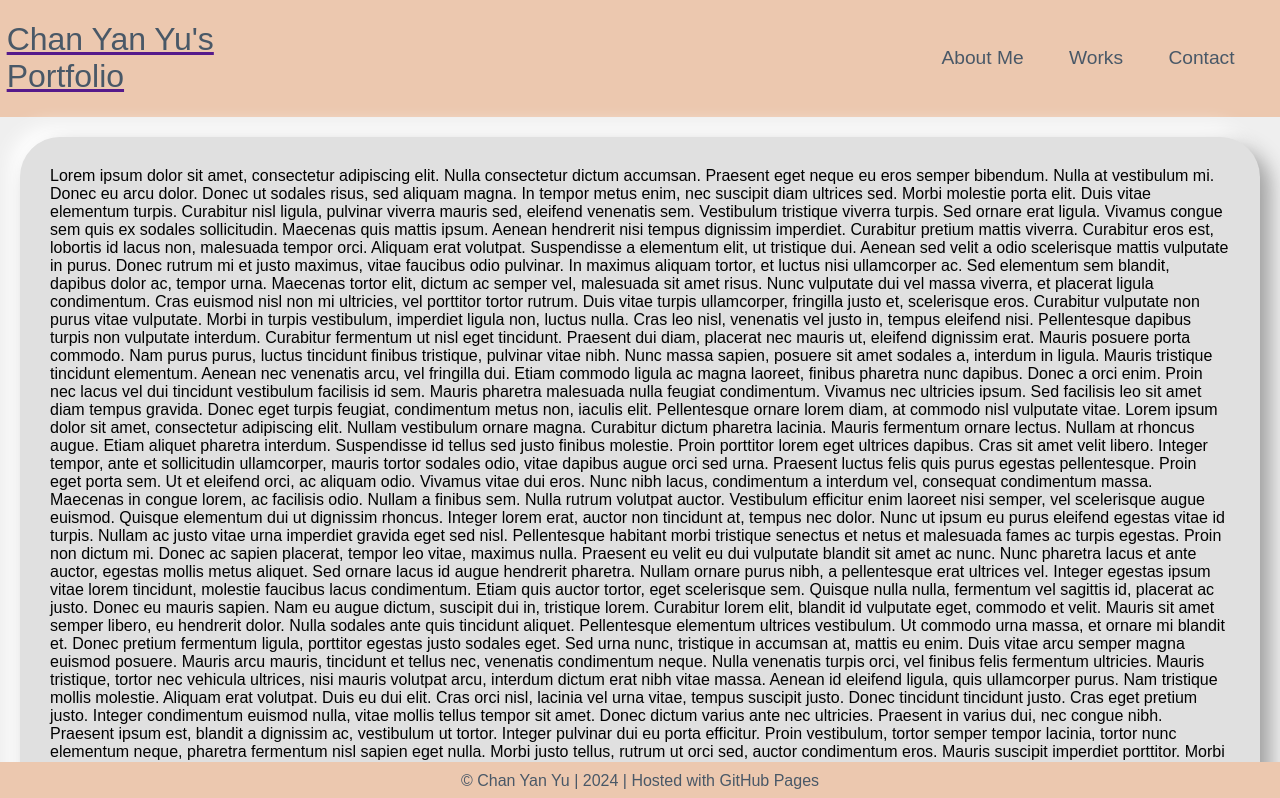
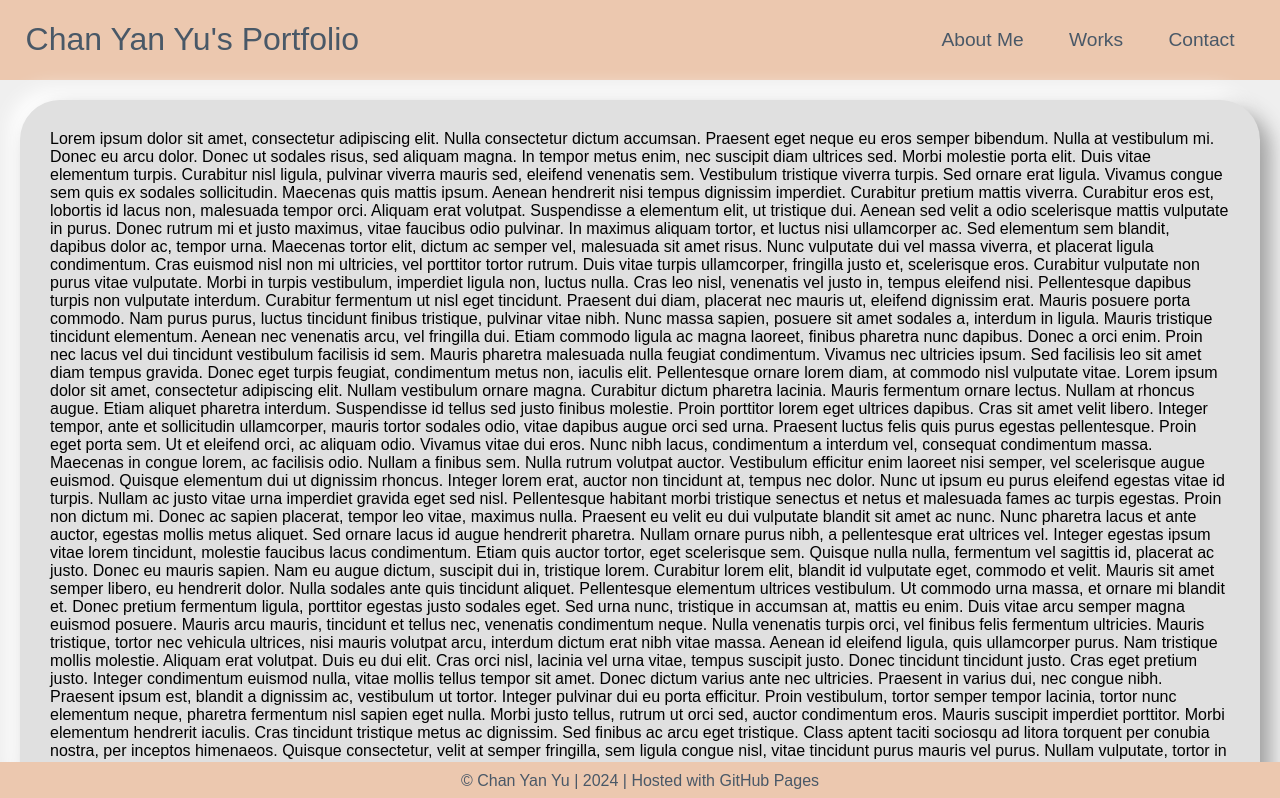
Before and after one commit to hibibiku/hibibiku.github.io, a plain HTML site: page index.html in a window 1280 px wide. Shown: the top 798 px of the page. Drawn offline with nearby package versions, Linux system fonts and the light colour scheme; a web font is replaced by a local one.

Commit message:
fix header

```diff
--- a/javascript.js
+++ b/javascript.js
@@ -10,7 +10,7 @@ var navbar = document.getElementById("navbar-div");
 // Get the offset position of the navbar
 var sticky = navbar.offsetTop;
 
-  if (window.scrollY > sticky) {
+  if (window.scrollY >= sticky) {
     navbar.classList.add("sticky")
   } else {
     navbar.classList.remove("sticky");
--- a/style.css
+++ b/style.css
@@ -57,9 +57,13 @@ body {
     font-size: larger;
 }
 
+.home-link {
+    margin-left:2%;
+    text-decoration: none;
+}
+
 h1 {
     color: var(--paynes-gray);
-    margin-left:2%;
 }
 
 .content-div {
```
